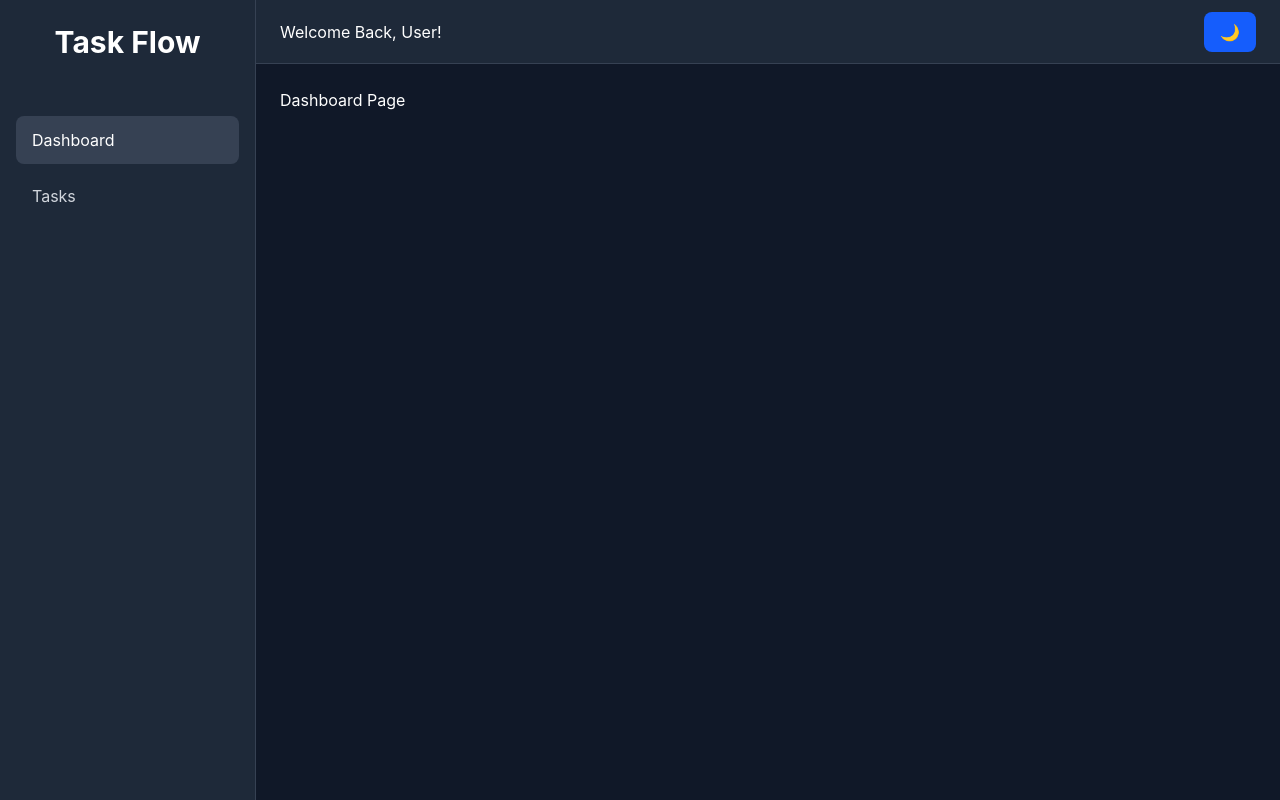
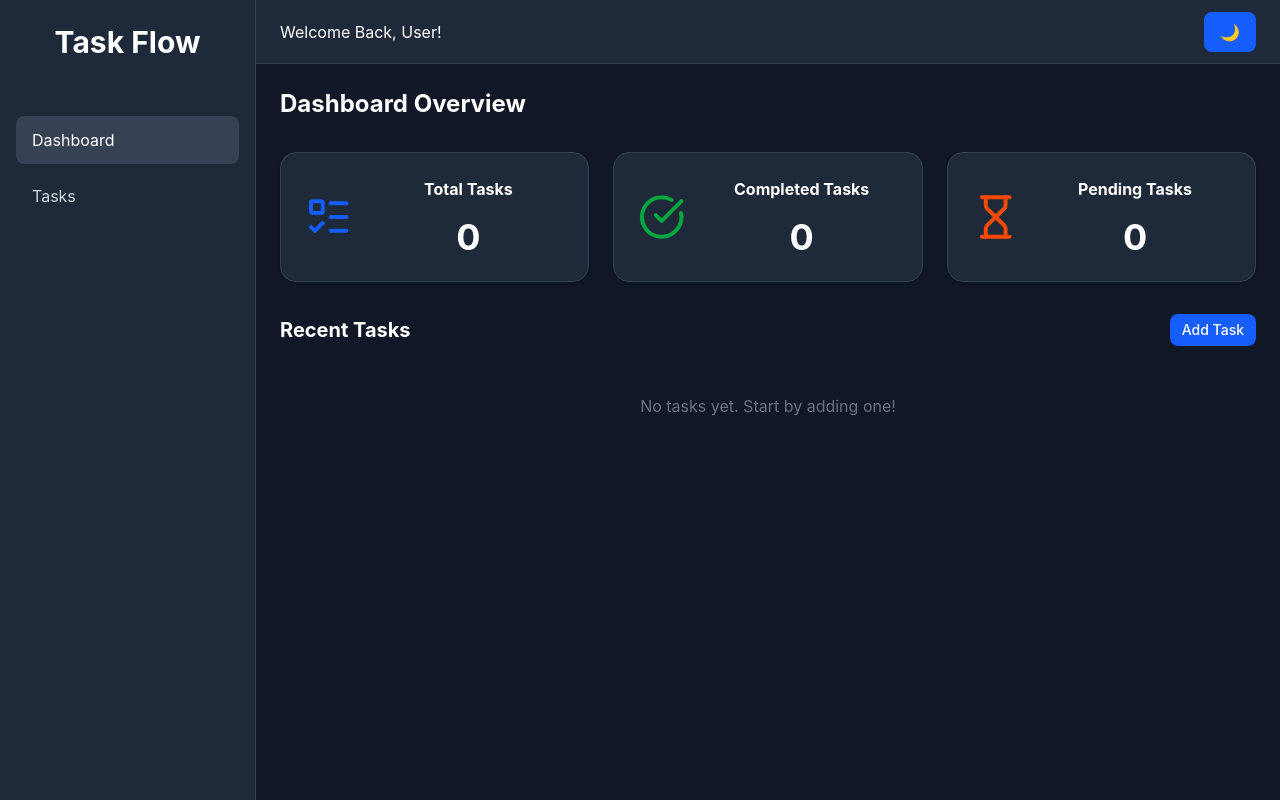
Before and after one commit to ahmedtika74/Task-Managment-System, a React (Vite) app: page / in a window 1280 px wide. Built offline with nearby package versions, Linux system fonts and the light colour scheme.

Commit message:
feat: build dashboard page with stats overview and recent tasks

```diff
--- a/src/pages/Dashboard.jsx
+++ b/src/pages/Dashboard.jsx
@@ -1,3 +1,115 @@
+import { Link } from "react-router-dom";
+import { useState } from "react";
+import { useSelector } from "react-redux";
+import { useDispatch } from "react-redux";
+import { deleteTask } from "../app/features/tasks/tasksSlice";
+import { CheckCircle, ListTodo, Hourglass } from "lucide-react";
+import TaskCard from "../components/ui/TaskCard";
+import Button from "../components/ui/Button";
+import AddTaskForm from "../components/ui/AddTaskForm";
+import Modal from "../components/ui/Modal";
+import ConfirmDialog from "../components/common/ConfirmDialog";
+
 export default function Dashboard() {
-  return <h2>Dashboard Page</h2>;
+  const dispatch = useDispatch();
+  const { tasks } = useSelector((state) => state.tasks);
+  const [isModalOpen, setIsModalOpen] = useState(false);
+  const [taskToDelete, setTaskToDelete] = useState(null);
+  const [taskToEdit, setTaskToEdit] = useState(null);
+
+  const totalTasks = tasks.length;
+  const completedTasks = tasks.filter((task) => task.isDone === true).length;
+  const pendingTasks = tasks.filter((task) => task.isDone === false).length;
+  const recentTasks = tasks.slice(0, 3);
+
+  return (
+    <div className="w-full">
+      <h2 className="mb-8 text-2xl font-bold">Dashboard Overview</h2>
+      {/* Stats */}
+      <div>
+        <div className="grid grid-cols-1 gap-6 md:grid-cols-3 xl:grid-cols-3">
+          <div className="flex items-center gap-5 rounded-2xl border border-gray-100 bg-white p-6 shadow-sm dark:border-gray-700 dark:bg-gray-800">
+            <ListTodo size={64} className="text-blue-600" />
+            <div className="flex w-full flex-col gap-4 text-center">
+              <span className="block font-bold">Total Tasks</span>
+              <span className="block text-4xl font-bold">{totalTasks}</span>
+            </div>
+          </div>
+          <div className="flex items-center gap-5 rounded-2xl border border-gray-100 bg-white p-6 shadow-sm dark:border-gray-700 dark:bg-gray-800">
+            <CheckCircle size={64} className="text-green-600" />
+            <div className="flex w-full flex-col gap-4 text-center">
+              <span className="block font-bold">Completed Tasks</span>
+              <span className="block text-4xl font-bold">{completedTasks}</span>
+            </div>
+          </div>
+          <div className="flex items-center gap-5 rounded-2xl border border-gray-100 bg-white p-6 shadow-sm dark:border-gray-700 dark:bg-gray-800">
+            <Hourglass size={64} className="text-orange-600" />
+            <div className="flex w-full flex-col gap-4 text-center">
+              <span className="block font-bold">Pending Tasks</span>
+              <span className="block text-4xl font-bold">{pendingTasks}</span>
+            </div>
+          </div>
+        </div>
+      </div>
+
+      {/* Recent Tasks */}
+      <div className="mt-8 flex flex-col gap-4">
+        <div className="flex items-center justify-between">
+          <h2 className="text-xl font-bold">Recent Tasks</h2>
+          <Link to="/tasks">
+            <Button size="sm">Add Task</Button>
+          </Link>
+        </div>
+        {recentTasks.length === 0 ? (
+          <p className="py-8 text-center text-gray-500">
+            No tasks yet. Start by adding one!
+          </p>
+        ) : (
+          recentTasks.map((task) => (
+            <TaskCard
+              key={task.id}
+              task={task}
+              onDelete={() => {
+                setTaskToDelete(task);
+              }}
+              onEdit={() => {
+                setTaskToEdit(task);
+                setIsModalOpen(true);
+              }}
+            />
+          ))
+        )}
+      </div>
+
+      {/* Modals */}
+      <Modal
+        isOpen={isModalOpen}
+        title={taskToEdit ? "Edit Task" : "Add New Task"}
+        onClose={() => {
+          setIsModalOpen(false);
+          setTaskToEdit(null);
+        }}
+      >
+        <AddTaskForm
+          taskToEdit={taskToEdit}
+          onClose={() => {
+            setIsModalOpen(false);
+            setTaskToEdit(null);
+          }}
+        />
+      </Modal>
+      <ConfirmDialog
+        title="Delete Task"
+        message={`Are you sure you want to delete "${taskToDelete?.title}"?`}
+        onClose={() => {
+          setTaskToDelete(null);
+        }}
+        onConfirm={() => {
+          dispatch(deleteTask(taskToDelete));
+          setTaskToDelete(null);
+        }}
+        isOpen={!!taskToDelete}
+      />
+    </div>
+  );
 }
```
